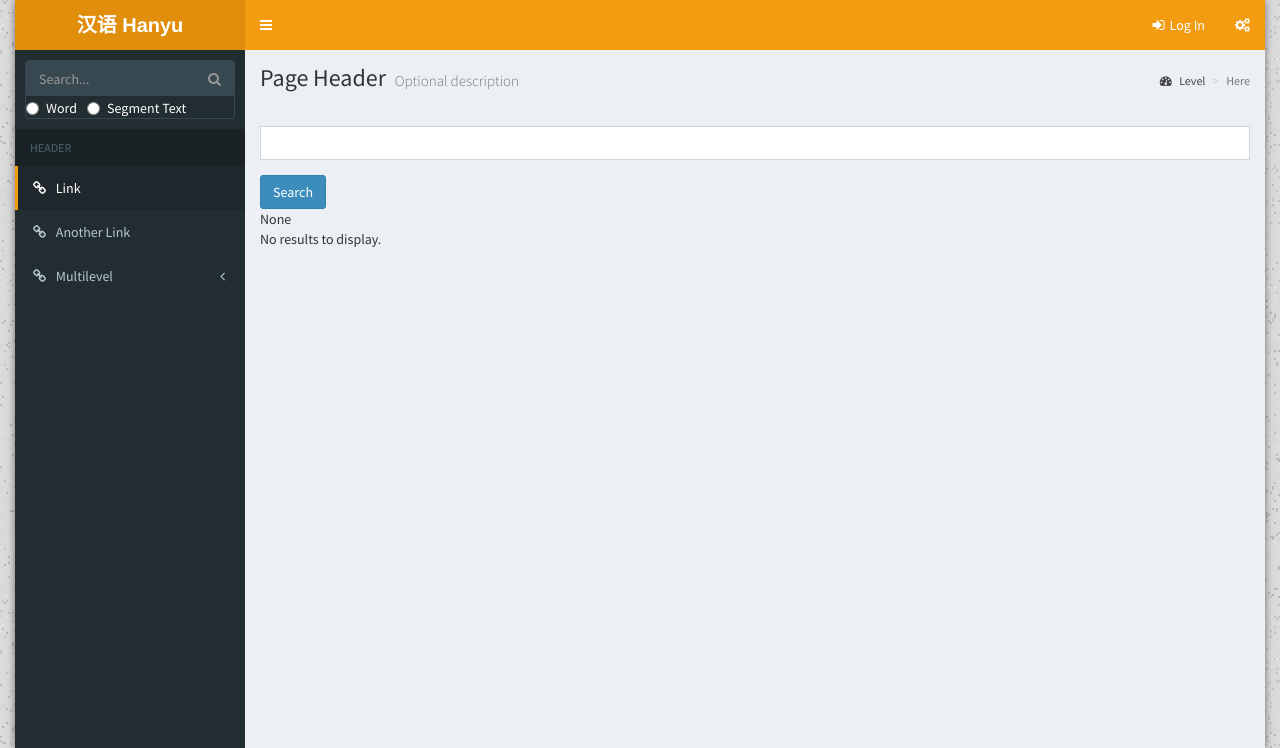
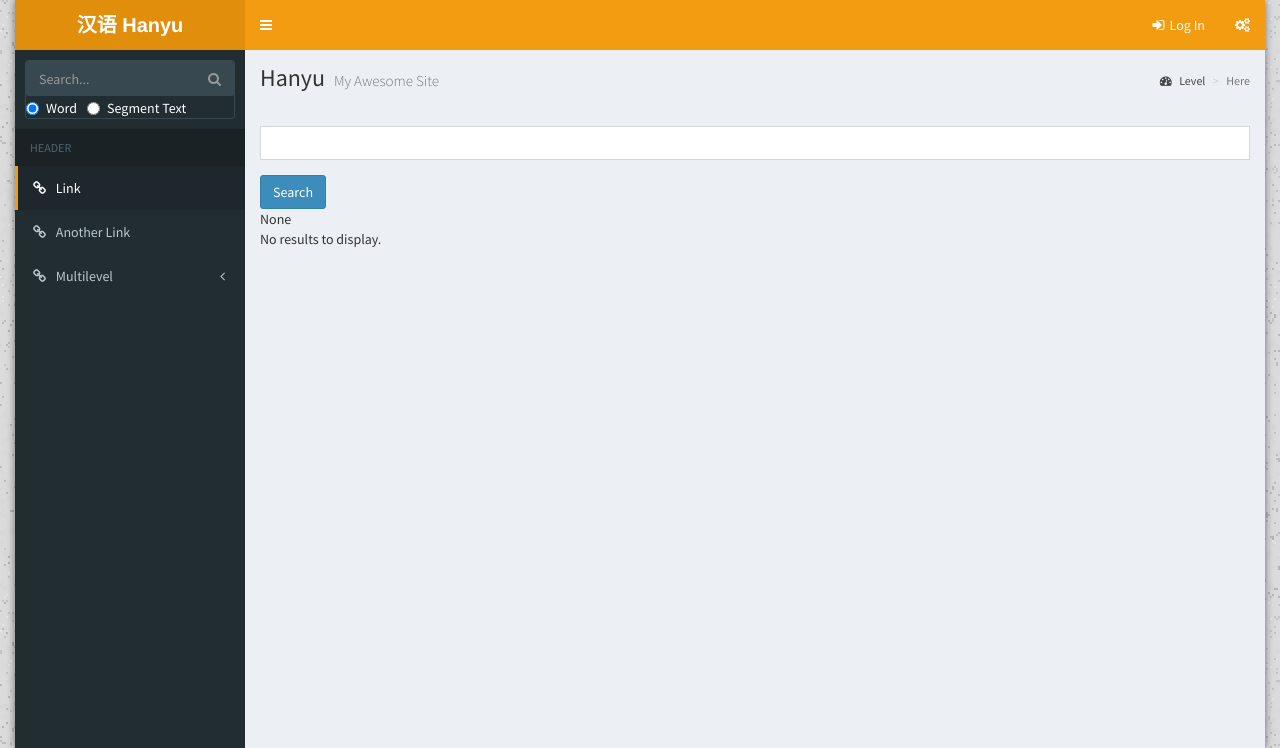
Before and after one commit to elmq0022/hanyu, a Django app: page /dictionary/full_search/ in a window 1280 px wide; the page is wider, and only the part inside the window is pictured. Shown: the top 748 px of that part. Run offline with Django 3.2, Linux system fonts and the light colour scheme; some libraries are stand-ins or nearby versions.

Commit message:
starting to make various pages based off the _base.html page

```diff
--- a/accounts/templates/accounts/home.html
+++ b/accounts/templates/accounts/home.html
@@ -1,4 +1,4 @@
-{% extends "base.html" %}
+{% extends "page.html" %}
 
 {% block content %}
     Hello {{ user.username }}
--- a/dictionary/templates/dictionary/full_search.html
+++ b/dictionary/templates/dictionary/full_search.html
@@ -1,4 +1,4 @@
-{% extends "base.html" %}
+{% extends "page.html" %}
 {% load bootstrap3 %}
 
 {% block content %}
--- /dev/null
+++ b/templates/_base.html
@@ -0,0 +1,62 @@
+ {% load static %}
+
+<!DOCTYPE html>
+<!--
+This is a starter template page. Use this page to start your new project from
+scratch. This page gets rid of all links and provides the needed markup only.
+-->
+<html>
+
+<head>
+  <meta charset="utf-8">
+  <meta http-equiv="X-UA-Compatible" content="IE=edge">
+    <title>
+    {% block title %}
+    {% endblock title %}
+  </title>
+  <!-- Tell the browser to be responsive to screen width -->
+  <meta content="width=device-width, initial-scale=1, maximum-scale=1, user-scalable=no" name="viewport">
+  <!-- Bootstrap 3.3.6 -->
+  <link rel="stylesheet" href="{% static 'bootstrap/css/bootstrap.min.css' %}">
+  <!-- Font Awesome -->
+  <link rel="stylesheet" href="https://cdnjs.cloudflare.com/ajax/libs/font-awesome/4.5.0/css/font-awesome.min.css">
+  <!-- Ionicons -->
+  <link rel="stylesheet" href="https://cdnjs.cloudflare.com/ajax/libs/ionicons/2.0.1/css/ionicons.min.css">
+  <!-- Theme style -->
+  <link rel="stylesheet" href="{% static 'dist/css/AdminLTE.min.css' %}">
+  <!-- AdminLTE Skins. We have chosen the skin-blue for this starter
+        page. However, you can choose any other skin. Make sure you
+        apply the skin class to the body tag so the changes take effect.
+  -->
+  <link rel="stylesheet" href="{% static 'dist/css/skins/skin-yellow.min.css' %}">
+
+  <!-- HTML5 Shim and Respond.js IE8 support of HTML5 elements and media queries -->
+  <!-- WARNING: Respond.js doesn't work if you view the page via file:// -->
+  <!--[if lt IE 9]>
+  <script src="https://oss.maxcdn.com/html5shiv/3.7.3/html5shiv.min.js"></script>
+  <script src="https://oss.maxcdn.com/respond/1.4.2/respond.min.js"></script>
+  <![endif]-->
+</head>
+
+<body class="hold-transition skin-yellow layout-boxed sidebar-mini">
+  <div class="wrapper">
+    {% block body %}
+    {% endblock body %}
+  </div>
+  <!-- ./wrapper -->
+</body>
+
+{% block js_scripts %}
+  <!-- REQUIRED JS SCRIPTS -->
+  <!-- jQuery 2.2.3 -->
+  <script src="{% static 'plugins/jQuery/jquery-2.2.3.min.js' %}"></script>
+  <!-- Bootstrap 3.3.6 -->
+  <script src="{% static 'bootstrap/js/bootstrap.min.js' %}"></script>
+  <!-- AdminLTE App -->
+  <script src="{% static 'dist/js/app.min.js' %}"></script>
+  <!-- Optionally, you can add Slimscroll and FastClick plugins.
+      Both of these plugins are recommended to enhance the
+      user experience. Slimscroll is required when using the
+      fixed layout. -->
+  {% endblock js_scripts %}
+</html>
--- a/templates/_main-sidebar/_search-form.html
+++ b/templates/_main-sidebar/_search-form.html
@@ -11,7 +11,7 @@
         </span>
     </div>
     <div class="input-group" style="color:white">
-        <label class="radio-inline"><input type="radio" name="search_type" value="0">Word</label>
+        <label class="radio-inline"><input type="radio" name="search_type" value="0" checked>Word</label>
         <label class="radio-inline"><input type="radio" name="search_type" value="1">Segment Text</label>
     </div>
 </form>
--- a/templates/_page-header.html
+++ b/templates/_page-header.html
@@ -1,4 +1,4 @@
 <h1>
-    Page Header
-    <small>Optional description</small>
+    {{ page_name }}
+    <small>{{ page_description }}</small>
 </h1>
--- a/templates/base.html
+++ /dev/null
@@ -1,106 +0,0 @@
- {% load static %}
-
-<!DOCTYPE html>
-<!--
-This is a starter template page. Use this page to start your new project from
-scratch. This page gets rid of all links and provides the needed markup only.
--->
-<html>
-
-<head>
-  <meta charset="utf-8">
-  <meta http-equiv="X-UA-Compatible" content="IE=edge">
-    {% block title %}
-      <title>Hanyu | Base</title>
-    {% endblock title %}
-
-  <!-- Tell the browser to be responsive to screen width -->
-  <meta content="width=device-width, initial-scale=1, maximum-scale=1, user-scalable=no" name="viewport">
-  <!-- Bootstrap 3.3.6 -->
-  <link rel="stylesheet" href="{% static 'bootstrap/css/bootstrap.min.css' %}">
-  <!-- Font Awesome -->
-  <link rel="stylesheet" href="https://cdnjs.cloudflare.com/ajax/libs/font-awesome/4.5.0/css/font-awesome.min.css">
-  <!-- Ionicons -->
-  <link rel="stylesheet" href="https://cdnjs.cloudflare.com/ajax/libs/ionicons/2.0.1/css/ionicons.min.css">
-  <!-- Theme style -->
-  <link rel="stylesheet" href="{% static 'dist/css/AdminLTE.min.css' %}">
-  <!-- AdminLTE Skins. We have chosen the skin-blue for this starter
-        page. However, you can choose any other skin. Make sure you
-        apply the skin class to the body tag so the changes take effect.
-  -->
-  <link rel="stylesheet" href="{% static 'dist/css/skins/skin-yellow.min.css' %}">
-
-  <!-- HTML5 Shim and Respond.js IE8 support of HTML5 elements and media queries -->
-  <!-- WARNING: Respond.js doesn't work if you view the page via file:// -->
-  <!--[if lt IE 9]>
-  <script src="https://oss.maxcdn.com/html5shiv/3.7.3/html5shiv.min.js"></script>
-  <script src="https://oss.maxcdn.com/respond/1.4.2/respond.min.js"></script>
-  <![endif]-->
-</head>
-<!--
-BODY TAG OPTIONS:
-=================
-Apply one or more of the following classes to get the
-desired effect
-|---------------------------------------------------------|
-| SKINS         | skin-blue                               |
-|               | skin-black                              |
-|               | skin-purple                             |
-|               | skin-yellow                             |
-|               | skin-red                                |
-|               | skin-green                              |
-|---------------------------------------------------------|
-|LAYOUT OPTIONS | fixed                                   |
-|               | layout-boxed                            |
-|               | layout-top-nav                          |
-|               | sidebar-collapse                        |
-|               | sidebar-mini                            |
-|---------------------------------------------------------|
--->
-
-{% block body %}
-<body class="hold-transition skin-yellow layout-boxed sidebar-mini">
-  <div class="wrapper">
-    {% include "_header.html" %}
-    {% include "_main-sidebar.html" %}
-
-    <!-- Content Wrapper. Contains page content -->
-    <div class="content-wrapper">
-      <!-- Content Header (Page header) -->
-      <section class="content-header">
-        {% include "_page-header.html" %}
-        {% include "_breadcrumb.html" %}
-      </section>
-
-      <!-- Main content -->
-      <section class="content">
-        {% block content %}
-        <!-- Page Content Here -->
-        {% endblock content %}
-      </section>
-      <!-- /.content -->
-    </div>
-    <!-- /.content-wrapper -->
-
-    {% include "_footer.html" %}
-    {% include "_control-sidebar.html" %}
-  </div>
-  <!-- ./wrapper -->
-
-
-</body>
-{% endblock body %}
-
-<!-- REQUIRED JS SCRIPTS -->
-<!-- jQuery 2.2.3 -->
-<script src="{% static 'plugins/jQuery/jquery-2.2.3.min.js' %}"></script>
-<!-- Bootstrap 3.3.6 -->
-<script src="{% static 'bootstrap/js/bootstrap.min.js' %}"></script>
-<!-- AdminLTE App -->
-<script src="{% static 'dist/js/app.min.js' %}"></script>
-<!-- Optionally, you can add Slimscroll and FastClick plugins.
-    Both of these plugins are recommended to enhance the
-    user experience. Slimscroll is required when using the
-    fixed layout. -->
-
-</html>
--- /dev/null
+++ b/templates/page.html
@@ -0,0 +1,31 @@
+{% extends "_base.html" %}
+
+{% block title  %}
+    Hanyu | Base
+{% endblock title %}
+
+{% block body %}
+  {% include "_header.html" %}
+  {% include "_main-sidebar.html" %}
+
+  <!-- Content Wrapper. Contains page content -->
+  <div class="content-wrapper">
+    <!-- Content Header (Page header) -->
+    <section class="content-header">
+      {% include "_page-header.html" with page_name="Hanyu" page_description="My Awesome Site" %}
+      {% include "_breadcrumb.html" %}
+    </section>
+
+    <!-- Main content -->
+    <section class="content">
+      {% block content %}
+      <!-- Page Content Here -->
+      {% endblock content %}
+    </section>
+    <!-- /.content -->
+  </div>
+  <!-- /.content-wrapper -->
+
+  {% include "_footer.html" %}
+  {% include "_control-sidebar.html" %}
+{% endblock body %}
```
